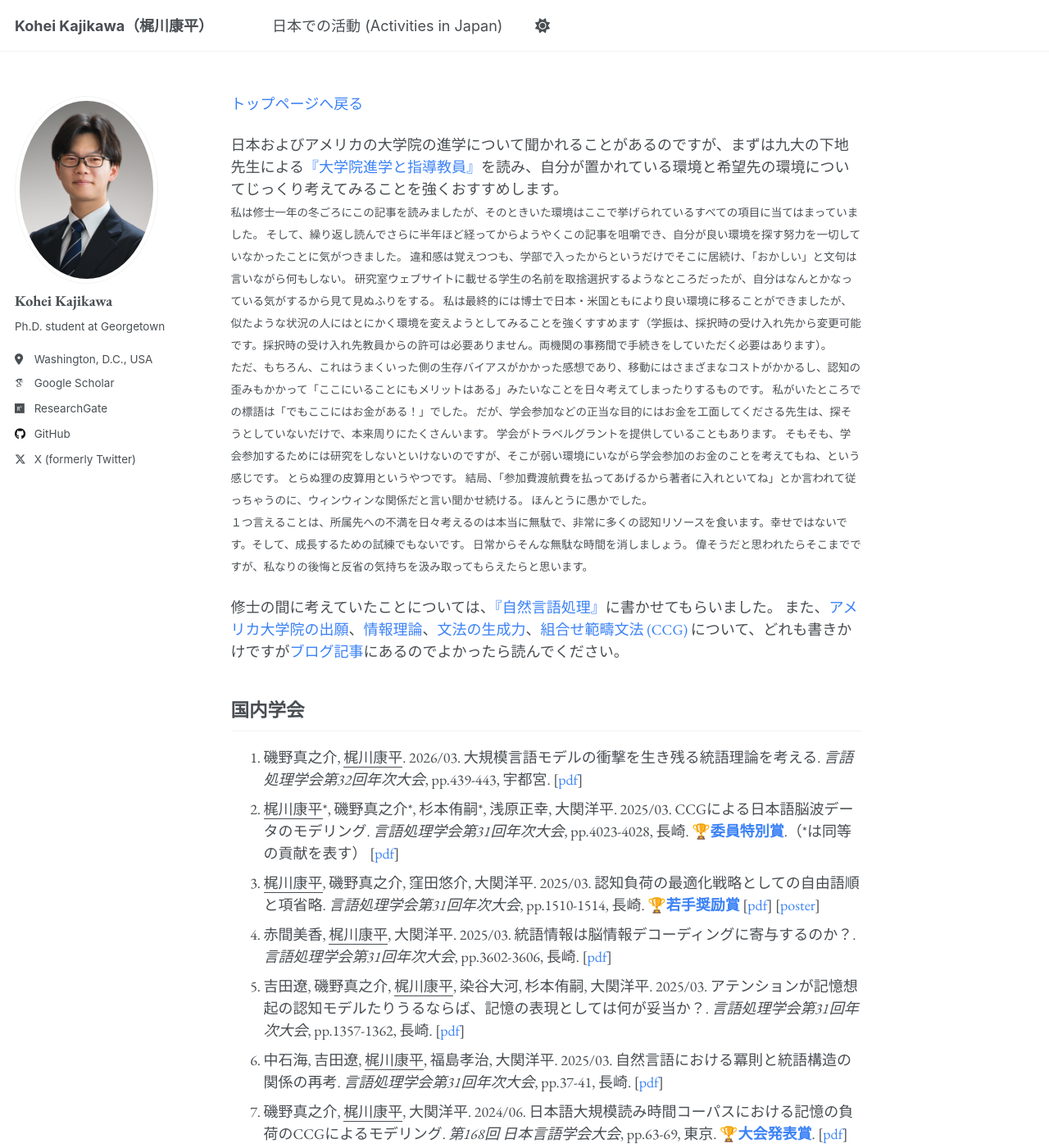
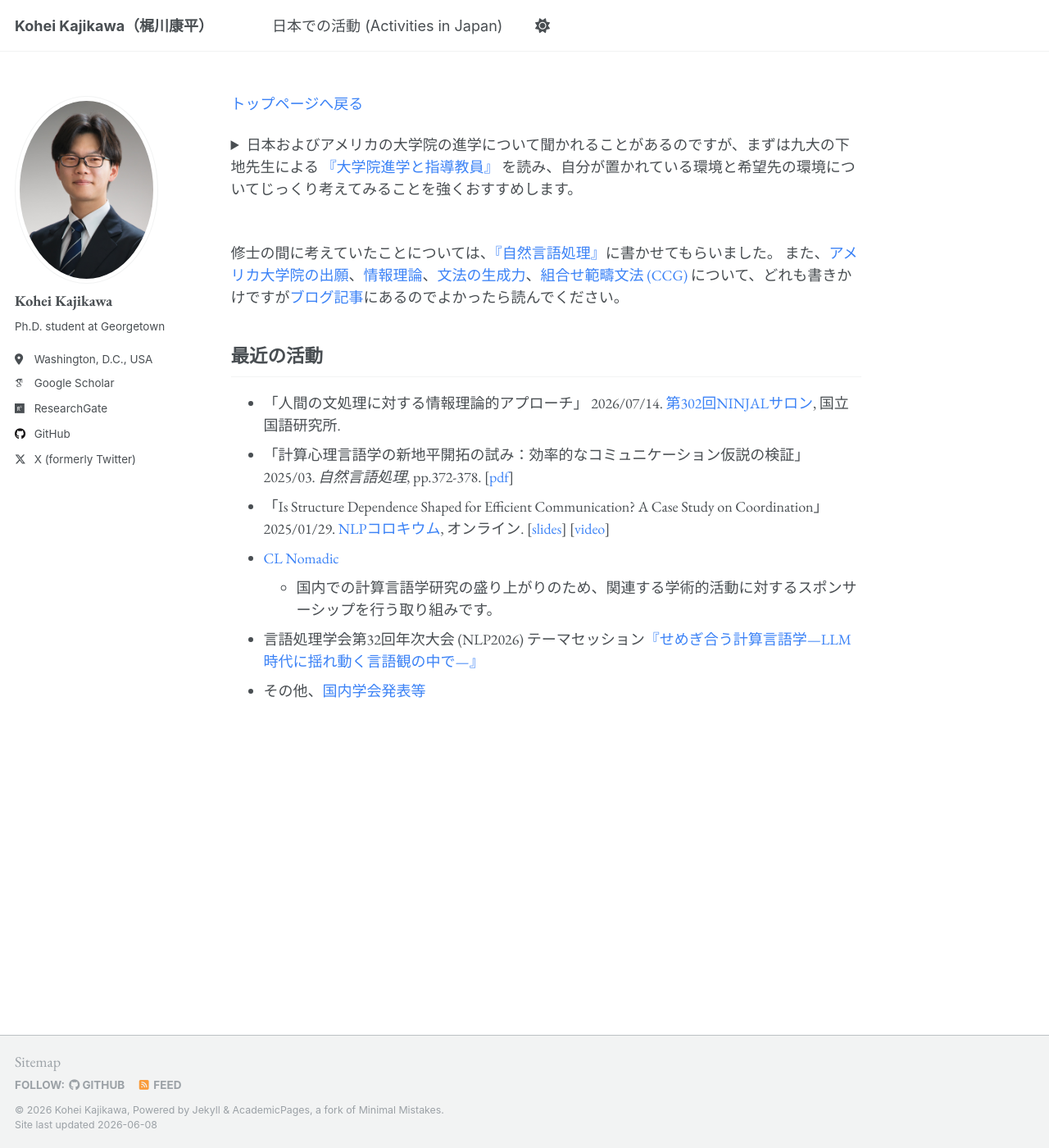
Before and after one commit to kohei-kaji/kohei-kaji.github.io, a Jekyll site: the page built from _pages/jp.md, in a window 1280 px wide and 1400 px high. Shown: the whole window at 82% size. Built offline with Jekyll 4.4.1, drawn with Linux system fonts in a browser that asks for light colours; some web fonts are replaced; some of the changed text lies outside the part shown.

Commit message:
add ninjal talk

```diff
--- /dev/null
+++ b/_pages/domestic-conf.md
@@ -0,0 +1,44 @@
+---
+permalink: /domestic-conf/
+title: "国内学会"
+author_profile: false
+redirect_from:
+  - "/nmp/"
+  - "/nmp.html"
+---
+
+
+国内学会
+------
+1. 磯野真之介, <ins>梶川康平</ins>. 2026/03. 大規模言語モデルの衝撃を生き残る統語理論を考える. *言語処理学会第32回年次大会*, pp.439-443, 宇都宮.
+[[pdf](https://www.anlp.jp/proceedings/annual_meeting/2026/pdf_dir/TS2-10.pdf)]
+1. <ins>梶川康平</ins>\*, 磯野真之介\*, 杉本侑嗣\*, 浅原正幸, 大関洋平. 2025/03. CCGによる日本語脳波データのモデリング. *言語処理学会第31回年次大会*, pp.4023-4028, 長崎. [🏆**委員特別賞**](https://www.anlp.jp/nlp2025/award.html#committee).（\*は同等の貢献を表す）
+[[pdf](https://www.anlp.jp/proceedings/annual_meeting/2025/pdf_dir/E10-2.pdf)]
+1. <ins>梶川康平</ins>, 磯野真之介, 窪田悠介, 大関洋平. 2025/03. 認知負荷の最適化戦略としての自由語順と項省略. *言語処理学会第31回年次大会*, pp.1510-1514, 長崎. [🏆**若手奨励賞**](https://www.anlp.jp/nlp2025/award.html#encouragement)
+[[pdf](https://www.anlp.jp/proceedings/annual_meeting/2025/pdf_dir/P4-7.pdf)] [[poster](/files/posters/250311_NLP2025.pdf)]
+1. 赤間美香, <ins>梶川康平</ins>, 大関洋平. 2025/03. 統語情報は脳情報デコーディングに寄与するのか？. *言語処理学会第31回年次大会*, pp.3602-3606, 長崎.
+[[pdf](https://www.anlp.jp/proceedings/annual_meeting/2025/pdf_dir/E9-1.pdf)]
+1. 吉田遼, 磯野真之介, <ins>梶川康平</ins>, 染谷大河, 杉本侑嗣, 大関洋平. 2025/03. アテンションが記憶想起の認知モデルたりうるならば、記憶の表現としては何が妥当か？. *言語処理学会第31回年次大会*, pp.1357-1362, 長崎.
+[[pdf](https://www.anlp.jp/proceedings/annual_meeting/2025/pdf_dir/B4-1.pdf)]
+1. 中石海, 吉田遼, <ins>梶川康平</ins>, 福島孝治, 大関洋平. 2025/03. 自然言語における冪則と統語構造の関係の再考. *言語処理学会第31回年次大会*, pp.37-41, 長崎.
+[[pdf](https://www.anlp.jp/proceedings/annual_meeting/2025/pdf_dir/B1-1.pdf)]
+1. 磯野真之介, <ins>梶川康平</ins>, 大関洋平. 2024/06. 日本語大規模読み時間コーパスにおける記憶の負荷のCCGによるモデリング. *第168回 日本言語学会大会*, pp.63-69, 東京. [🏆**大会発表賞**](https://ls-japan.org/work/award/awd168/).
+[[pdf](https://www.ls-japan.org/modules/documents/LSJpapers/meeting/168/handouts/b/B-2_168.pdf)]
+1. <ins>梶川康平</ins>, 窪田悠介, 大関洋平. 2024/03. 統語変形はコミュニケーションから創発するのか？. *言語処理学会第30回年次大会*, pp.2233-2237, 神戸. [🏆**委員特別賞**](https://www.anlp.jp/nlp2024/award.html#committee).
+[[pdf](https://www.anlp.jp/proceedings/annual_meeting/2024/pdf_dir/E8-4.pdf)]
+1. <ins>梶川康平</ins>, 吉田遼, 大関洋平. 2023/03. CCGによる日本語文処理のモデリング. *言語処理学会第29回年次大会*, pp.2984-2989, 沖縄.
+[[pdf](https://www.anlp.jp/proceedings/annual_meeting/2023/pdf_dir/D12-5.pdf)] [[slides](/files/slides/230315_NLP2023.pdf)]
+1. <ins>梶川康平</ins>\*, 磯野真之介\*, 吉田遼\*, 大関洋平. 2023/03. 極小主義に動機づけられた統語的教示に基づく言語モデル. *言語処理学会第29回年次大会*, pp.952-957, 沖縄.（\*は同等の貢献を表す）
+[[pdf](https://www.anlp.jp/proceedings/annual_meeting/2023/pdf_dir/D4-5.pdf)]
+
+
+その他発表
+------
+1. <ins>梶川康平</ins>. 2026/02/14. 情報理論は言語学に何を語るのか. [言語学フェス2026](https://sites.google.com/view/lingfes2026), オンライン.
+[[poster](/files/posters/260214_gengofes.pdf)]
+1. <ins>梶川康平</ins>. 2025/02/01. 言語の起源はコミュニケーションか?：計算心理言語学の観点から. [言語学フェス2025](https://sites.google.com/view/lingfes2025), オンライン.
+[[poster](/files/posters/250201_gengofes.pdf)]
+1. <ins>梶川康平</ins>, 窪田悠介, 大関洋平. 2024/01/20. 統語変換は文化進化から生じるのか？：等位接続構造での検討. [言語学フェス2024](https://sites.google.com/view/lingfes2024/%E3%83%9B%E3%83%BC%E3%83%A0), オンライン.
+1. <ins>梶川康平</ins>, 窪田悠介, 大関洋平. 2024/01/16. 統語変換はコミュニケーションから創発するのか？. [第256回NINJALサロン](https://www.ninjal.ac.jp/events_jp/20240116a/), 国立国語研究所.
+1. <ins>梶川康平</ins>. 2023/03/29. CCGによる日本語文処理のモデリング. [Encouraging Workshop on Formal Linguistics 8 (EWFL8)](https://ewflling.com/), 東京大学駒場キャンパス.
+[[slides](https://www.dropbox.com/s/jfbo2nfz0ur4sse/230329_EWFL_Kajikawa.pdf?dl=0)]
--- a/_pages/jp.md
+++ b/_pages/jp.md
@@ -9,14 +9,18 @@ redirect_from:
 
 [トップページへ戻る](/)
 
-日本およびアメリカの大学院の進学について聞かれることがあるのですが、まずは九大の下地先生による[『大学院進学と指導教員』](https://note.com/lingfieldwork/n/n5b428b1fc437)を読み、自分が置かれている環境と希望先の環境についてじっくり考えてみることを強くおすすめします。\
+
+<details>
+<summary style="cursor: pointer"> 日本およびアメリカの大学院の進学について聞かれることがあるのですが、まずは九大の下地先生による <a href="https://note.com/lingfieldwork/n/n5b428b1fc437" target="_blank" style="color: #0076df; text-decoration: underline;">『大学院進学と指導教員』</a> を読み、自分が置かれている環境と希望先の環境についてじっくり考えてみることを強くおすすめします。</summary>
+<div style="margin-top: 10px;">
+
 <small>
-私は修士一年の冬ごろにこの記事を読みましたが、そのときいた環境はここで挙げられているすべての項目に当てはまっていました。
+私は数年前の冬にこの記事を読みましたが、そのときいた環境はここで挙げられているすべての項目に当てはまっていました。
 そして、繰り返し読んでさらに半年ほど経ってからようやくこの記事を咀嚼でき、自分が良い環境を探す努力を一切していなかったことに気がつきました。
 違和感は覚えつつも、学部で入ったからというだけでそこに居続け、「おかしい」と文句は言いながら何もしない。
 研究室ウェブサイトに載せる学生の名前を取捨選択するようなところだったが、自分はなんとかなっている気がするから見て見ぬふりをする。
 私は最終的には博士で日本・米国ともにより良い環境に移ることができましたが、似たような状況の人にはとにかく環境を変えようとしてみることを強くすすめます（学振は、採択時の受け入れ先から変更可能です。採択時の受け入れ先教員からの許可は必要ありません。両機関の事務間で手続きをしていただく必要はあります）。
-</small>\
+</small><br>
 <small>
 ただ、もちろん、これはうまくいった側の生存バイアスがかかった感想であり、移動にはさまざまなコストがかかるし、認知の歪みもかかって「ここにいることにもメリットはある」みたいなことを日々考えてしまったりするものです。
 私がいたところでの標語は「でもここにはお金がある！」でした。
@@ -25,71 +29,34 @@ redirect_from:
 そもそも、学会参加するためには研究をしないといけないのですが、そこが弱い環境にいながら学会参加のお金のことを考えてもね、という感じです。
 とらぬ狸の皮算用というやつです。
 結局、「参加費渡航費を払ってあげるから著者に入れといてね」とか言われて従っちゃうのに、ウィンウィンな関係だと言い聞かせ続ける。
-ほんとうに愚かでした。
-</small>\
+ほんとうに愚かでした。一緒に考えたり試行錯誤してくれたりするような指導者のところ行った方が幸せになれます。
+</small><br>
 <small>
-１つ言えることは、所属先への不満を日々考えるのは本当に無駄で、非常に多くの認知リソースを食います。幸せではないです。そして、成長するための試練でもないです。
+所属先への不満を日々考えるのは本当に無駄で、非常に多くの認知リソースを食います。幸せではないです。成長するための試練でもないです。
 日常からそんな無駄な時間を消しましょう。
 偉そうだと思われたらそこまでですが、私なりの後悔と反省の気持ちを汲み取ってもらえたらと思います。
 </small>
 
+</div>
+</details>
 
 
+
+<br>
 
 修士の間に考えていたことについては、[『自然言語処理』](https://doi.org/10.5715/jnlp.32.372)に書かせてもらいました。
 また、[アメリカ大学院の出願](/posts/2025/phdapp)、[情報理論](/posts/2025/infotheory/)、[文法の生成力](/posts/2024/mcsg/)、[組合せ範疇文法 (CCG)](/posts/2023/ccg/) について、どれも書きかけですが[ブログ記事](/year-archive/)にあるのでよかったら読んでください。
 
 
-
-
-国内学会
+最近の活動
 ------
-1. 磯野真之介, <ins>梶川康平</ins>. 2026/03. 大規模言語モデルの衝撃を生き残る統語理論を考える. *言語処理学会第32回年次大会*, pp.439-443, 宇都宮.
-[[pdf](https://www.anlp.jp/proceedings/annual_meeting/2026/pdf_dir/TS2-10.pdf)]
-1. <ins>梶川康平</ins>\*, 磯野真之介\*, 杉本侑嗣\*, 浅原正幸, 大関洋平. 2025/03. CCGによる日本語脳波データのモデリング. *言語処理学会第31回年次大会*, pp.4023-4028, 長崎. [🏆**委員特別賞**](https://www.anlp.jp/nlp2025/award.html#committee).（\*は同等の貢献を表す）
-[[pdf](https://www.anlp.jp/proceedings/annual_meeting/2025/pdf_dir/E10-2.pdf)]
-1. <ins>梶川康平</ins>, 磯野真之介, 窪田悠介, 大関洋平. 2025/03. 認知負荷の最適化戦略としての自由語順と項省略. *言語処理学会第31回年次大会*, pp.1510-1514, 長崎. [🏆**若手奨励賞**](https://www.anlp.jp/nlp2025/award.html#encouragement)
-[[pdf](https://www.anlp.jp/proceedings/annual_meeting/2025/pdf_dir/P4-7.pdf)] [[poster](/files/posters/250311_NLP2025.pdf)]
-1. 赤間美香, <ins>梶川康平</ins>, 大関洋平. 2025/03. 統語情報は脳情報デコーディングに寄与するのか？. *言語処理学会第31回年次大会*, pp.3602-3606, 長崎.
-[[pdf](https://www.anlp.jp/proceedings/annual_meeting/2025/pdf_dir/E9-1.pdf)]
-1. 吉田遼, 磯野真之介, <ins>梶川康平</ins>, 染谷大河, 杉本侑嗣, 大関洋平. 2025/03. アテンションが記憶想起の認知モデルたりうるならば、記憶の表現としては何が妥当か？. *言語処理学会第31回年次大会*, pp.1357-1362, 長崎.
-[[pdf](https://www.anlp.jp/proceedings/annual_meeting/2025/pdf_dir/B4-1.pdf)]
-1. 中石海, 吉田遼, <ins>梶川康平</ins>, 福島孝治, 大関洋平. 2025/03. 自然言語における冪則と統語構造の関係の再考. *言語処理学会第31回年次大会*, pp.37-41, 長崎.
-[[pdf](https://www.anlp.jp/proceedings/annual_meeting/2025/pdf_dir/B1-1.pdf)]
-1. 磯野真之介, <ins>梶川康平</ins>, 大関洋平. 2024/06. 日本語大規模読み時間コーパスにおける記憶の負荷のCCGによるモデリング. *第168回 日本言語学会大会*, pp.63-69, 東京. [🏆**大会発表賞**](https://ls-japan.org/work/award/awd168/).
-[[pdf](https://www.ls-japan.org/modules/documents/LSJpapers/meeting/168/handouts/b/B-2_168.pdf)]
-1. <ins>梶川康平</ins>, 窪田悠介, 大関洋平. 2024/03. 統語変形はコミュニケーションから創発するのか？. *言語処理学会第30回年次大会*, pp.2233-2237, 神戸. [🏆**委員特別賞**](https://www.anlp.jp/nlp2024/award.html#committee).
-[[pdf](https://www.anlp.jp/proceedings/annual_meeting/2024/pdf_dir/E8-4.pdf)]
-1. <ins>梶川康平</ins>, 吉田遼, 大関洋平. 2023/03. CCGによる日本語文処理のモデリング. *言語処理学会第29回年次大会*, pp.2984-2989, 沖縄.
-[[pdf](https://www.anlp.jp/proceedings/annual_meeting/2023/pdf_dir/D12-5.pdf)] [[slides](/files/slides/230315_NLP2023.pdf)]
-1. <ins>梶川康平</ins>\*, 磯野真之介\*, 吉田遼\*, 大関洋平. 2023/03. 極小主義に動機づけられた統語的教示に基づく言語モデル. *言語処理学会第29回年次大会*, pp.952-957, 沖縄.（\*は同等の貢献を表す）
-[[pdf](https://www.anlp.jp/proceedings/annual_meeting/2023/pdf_dir/D4-5.pdf)]
-
-解説記事
-------
-1. <ins>梶川康平</ins>. 2025/03. 計算心理言語学の新地平開拓の試み：効率的なコミュニケーション仮説の検証. *自然言語処理*, pp.372-378.
+- 「人間の文処理に対する情報理論的アプローチ」 2026/07/14. [第302回NINJALサロン](https://www.ninjal.ac.jp/events_jp/20260714a/), 国立国語研究所.
+- 「計算心理言語学の新地平開拓の試み：効率的なコミュニケーション仮説の検証」 2025/03. *自然言語処理*, pp.372-378.
 [[pdf](https://doi.org/10.5715/jnlp.32.372)]
-
-招待講演
-------
-1. <ins>梶川康平</ins>. 2025/01/29. Is Structure Dependence Shaped for Efficient Communication? A Case Study on Coordination. [NLPコロキウム](https://nlp-colloquium-jp.github.io/schedule/2025-01-29_kohei-kajikawa/), オンライン.
+- 「Is Structure Dependence Shaped for Efficient Communication? A Case Study on Coordination」 2025/01/29. [NLPコロキウム](https://nlp-colloquium-jp.github.io/schedule/2025-01-29_kohei-kajikawa/), オンライン.
 [[slides](/files/slides/250129_nlpcolloquium.pdf)]
 [[video](https://youtu.be/ZRLBx9KAQlk?si=OWeDD796Ca6IOT_3)]
-
-その他発表
-------
-1. <ins>梶川康平</ins>. 2026/02/14. 情報理論は言語学に何を語るのか. [言語学フェス2026](https://sites.google.com/view/lingfes2026), オンライン.
-[[poster](/files/posters/260214_gengofes.pdf)]
-1. <ins>梶川康平</ins>. 2025/02/01. 言語の起源はコミュニケーションか?：計算心理言語学の観点から. [言語学フェス2025](https://sites.google.com/view/lingfes2025), オンライン.
-[[poster](/files/posters/250201_gengofes.pdf)]
-1. <ins>梶川康平</ins>, 窪田悠介, 大関洋平. 2024/01/20. 統語変換は文化進化から生じるのか？：等位接続構造での検討. [言語学フェス2024](https://sites.google.com/view/lingfes2024/%E3%83%9B%E3%83%BC%E3%83%A0), オンライン.
-1. <ins>梶川康平</ins>, 窪田悠介, 大関洋平. 2024/01/16. 統語変換はコミュニケーションから創発するのか？. [第256回NINJALサロン](https://www.ninjal.ac.jp/events_jp/20240116a/), 国立国語研究所.
-1. <ins>梶川康平</ins>. 2023/03/29. CCGによる日本語文処理のモデリング. [Encouraging Workshop on Formal Linguistics 8 (EWFL8)](https://ewflling.com/), 東京大学駒場キャンパス.
-[[slides](https://www.dropbox.com/s/jfbo2nfz0ur4sse/230329_EWFL_Kajikawa.pdf?dl=0)]
-
-
-その他
-------
 - [CL Nomadic](https://sites.google.com/view/cl-nomadic)
   - 国内での計算言語学研究の盛り上がりのため、関連する学術的活動に対するスポンサーシップを行う取り組みです。
 - 言語処理学会第32回年次大会 (NLP2026) テーマセッション[『せめぎ合う計算言語学---LLM時代に揺れ動く言語観の中で---』](https://anlp.jp/nlp2026/#ts_info)
+- その他、[国内学会発表等](/domestic-conf/)
```
Also changed, not shown: _pages/about.md (+6 -6 lines), _pages/news.md (+1 -0 lines).
